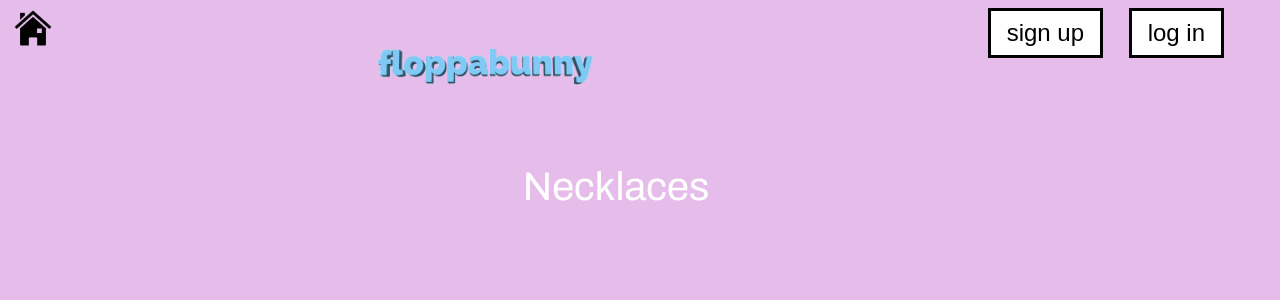
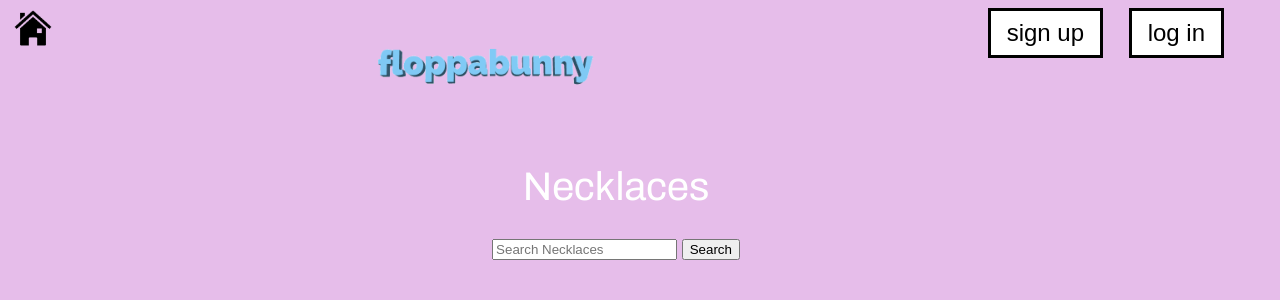
Before and after one commit to FlorencePayne/WAD_Group_Project, a Django app: page /floppa/necklaces/ in a window 1280 px wide. Shown: the top 300 px of the page. Run offline with Django 3.2, Linux system fonts and the light colour scheme.

Commit message:
added viewport and searchbar skeleton

```diff
--- a/templates/floppa/base.html
+++ b/templates/floppa/base.html
@@ -9,7 +9,7 @@
 		<link rel="stylesheet" href="{% static 'base.css' %}"/>
 		<meta charset="UTF-8">
 		<meta name = "keywords" content = "Necklace, Retailer, Online Shopping, Jewlery">
-
+		<meta name="viewport" content="width=device-width, initial-scale-1.0">
 		<style>
 			@import url('https://fonts.googleapis.com/css2?family=Archivo&display=swap');
 		</style>
@@ -63,7 +63,7 @@
 			{% if user.is_authenticated %}
 			<a href="{% url 'floppa:signout' %}">
 			<button class = "classic-btn"> sign out </button>
-</a>
+			</a>
 			{% endif %}
 			</ul>
 		</div>
--- a/templates/floppa/index.html
+++ b/templates/floppa/index.html
@@ -9,7 +9,7 @@
 		<link rel="stylesheet" href="{% static 'base.css' %}"/>
 		<meta charset="UTF-8">
 		<meta name = "keywords" content = "Necklace, Retailer, Online Shopping, Jewellery">
-
+		<meta name="viewport" content="width=device-width, initial-scale-1.0">
 		<style>
 			@import url('https://fonts.googleapis.com/css2?family=Archivo&display=swap');
 		</style>
--- a/templates/floppa/necklaces.html
+++ b/templates/floppa/necklaces.html
@@ -7,7 +7,13 @@
 
 {% block body_block %}
 	<h1>Necklaces</h1>
-    <div>
+    <div class="search bar">
+		<form>
+			<input type="search" placeholder="Search Necklaces">
+			<button type="submit">Search</button>
+		</form>
+	</div>
+	<div>
 		{% for necklace in necklaces%}
 			<a href="/floppa/necklaces/{{necklace.slug}}/"><img src="{{necklace.image1.url}}" alt="Image of necklace"></a>
 			<h6>{{necklace.name}}</h6>
```
